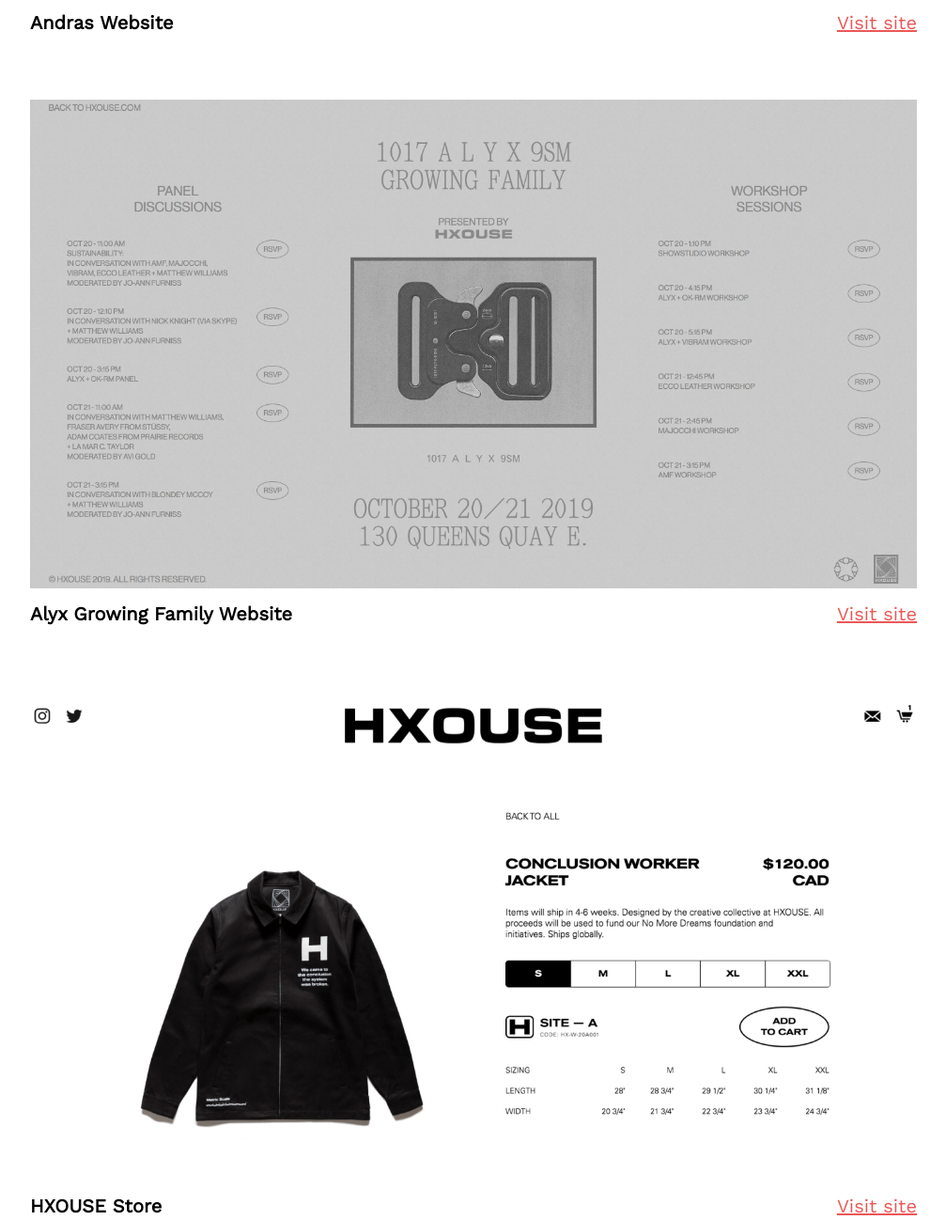
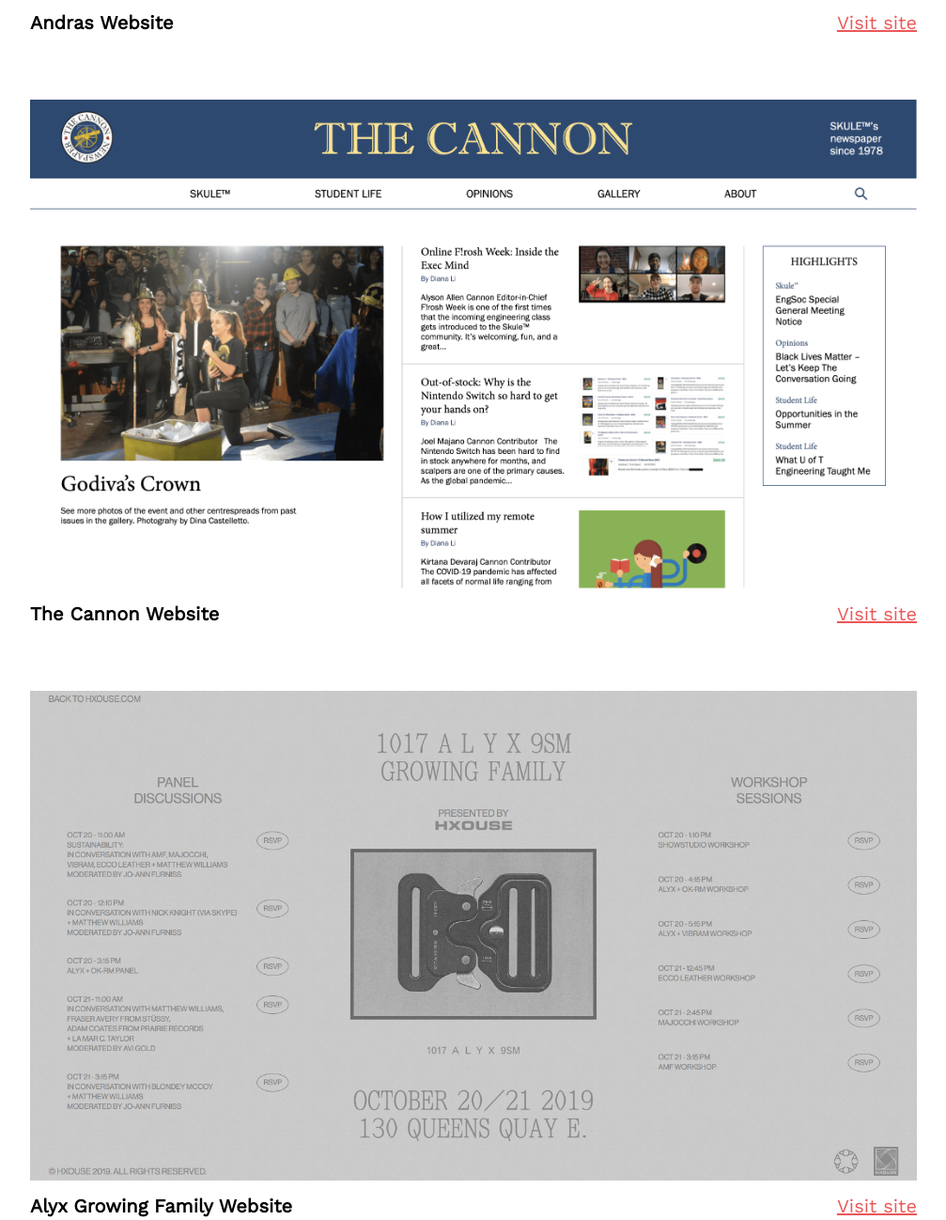
Before and after one commit to uditdesai/uditdesai.github.io, a Gatsby site: page / in a window 1280 px wide. Shown: the part 2486-3784 px from the top of the page at 94% size, without its empty margins (18-1025 px from the left). Built offline with nearby package versions, Linux system fonts and the light colour scheme; Gatsby itself is replaced by a stand-in of ours.

Commit message:
Add cannon

```diff
--- a/src/pages/index.js
+++ b/src/pages/index.js
@@ -258,6 +258,18 @@
         </ProjectContainer>
         <ProjectContainer>
           <ProjectImg
+            alt="Cannon website landing"
+            fluid={data.cannon.childImageSharp.fluid}
+          />
+          <ProjectTextContainer>
+            <ProjectTitle>The Cannon Website</ProjectTitle>
+            <ProjectLink href="https://www.cannon.skule.ca/" target="_blank">
+              Visit site
+            </ProjectLink>
+          </ProjectTextContainer>
+        </ProjectContainer>
+        <ProjectContainer>
+          <ProjectImg
             alt="Alyx Growing Family"
             fluid={data.alyx.childImageSharp.fluid}
           />
@@ -324,5 +336,12 @@
         }
       }
     }
+    cannon: file(relativePath: { eq: "images/cannon.png" }) {
+      childImageSharp {
+        fluid {
+          ...GatsbyImageSharpFluid
+        }
+      }
+    }
   }
 `
```
Also changed, not shown: src/images/cannon.png (added).
